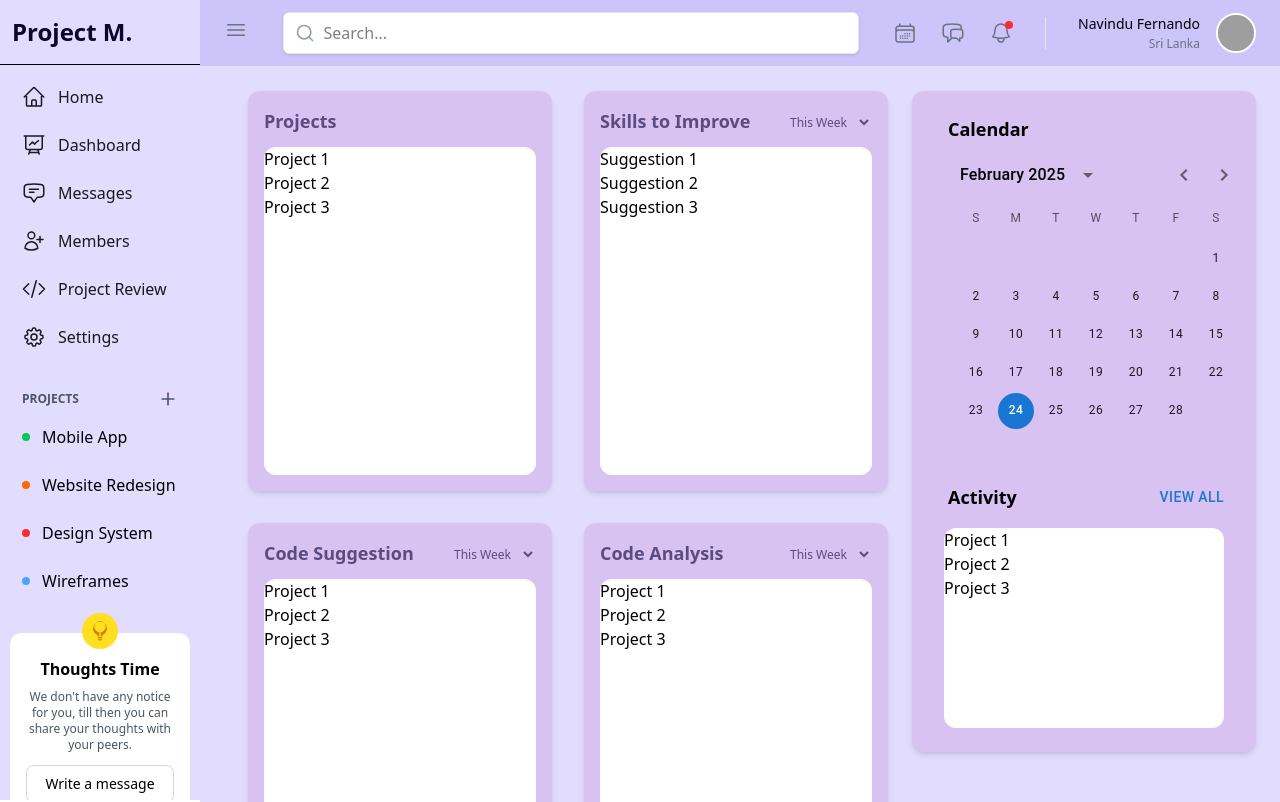
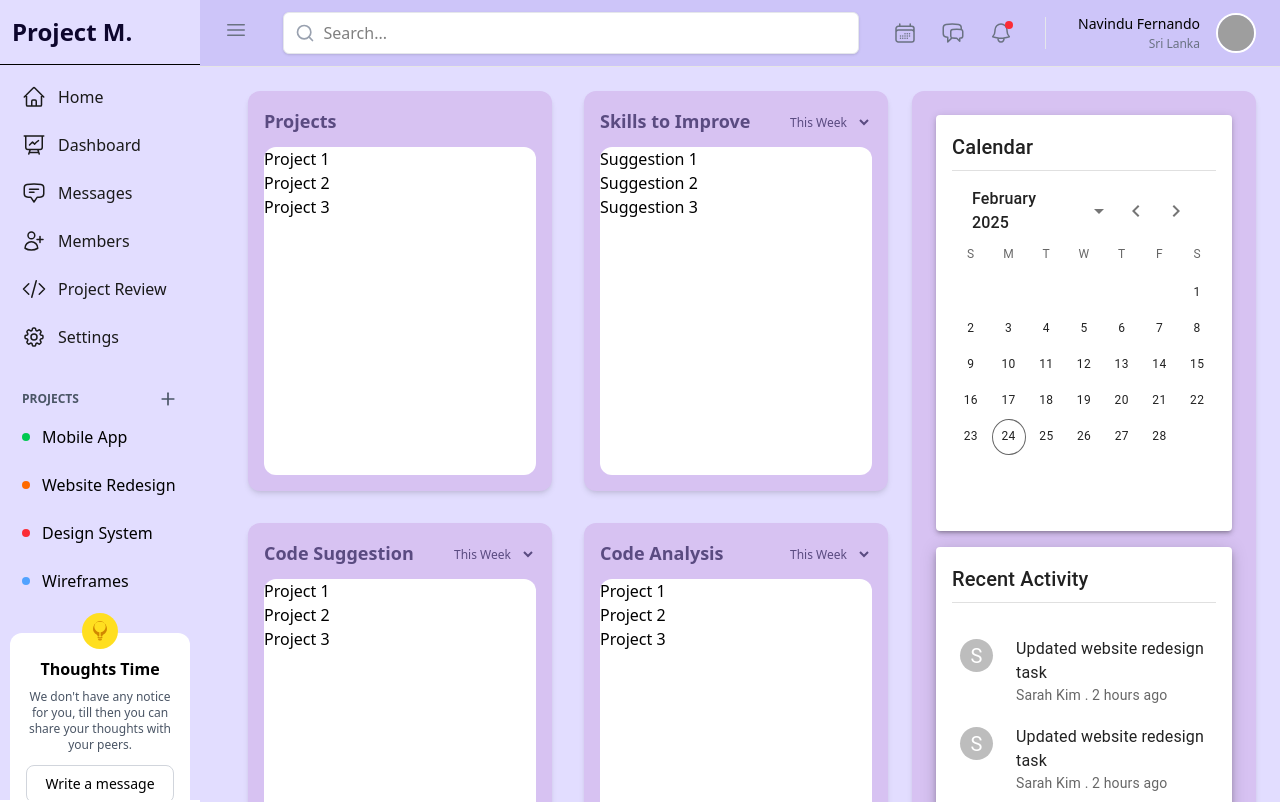
Before and after one commit to navindufernando/QUBIQ, a React (Vite) app in the folder common/sideandnavbar/: page /dashboard in a window 1280 px wide. Shown: the top 802 px of the page. Built offline with nearby package versions, Linux system fonts and the light colour scheme; grey boxes are pictures that could not be loaded.

Commit message:
Matching the styles of Calendar and Activity of PM Dashboard

```diff
--- /dev/null
+++ b/common/sideandnavbar/src/pages/Dashboard-dev/Components/Activity.tsx
@@ -0,0 +1,88 @@
+import {
+  Avatar,
+  Divider,
+  List,
+  ListItem,
+  ListItemAvatar,
+  ListItemText,
+  Paper,
+  Typography,
+} from "@mui/material";
+import React from "react";
+
+const Activity = () => {
+  const recentActivity = [
+    {
+      id: 1,
+      user: "Sarah Kim",
+      action: "Updated website redesign task",
+      time: "2 hours ago",
+    },
+    {
+      id: 2,
+      user: "Sarah Kim",
+      action: "Updated website redesign task",
+      time: "2 hours ago",
+    },
+    {
+      id: 3,
+      user: "Sarah Kim",
+      action: "Updated website redesign task",
+      time: "2 hours ago",
+    },
+    {
+      id: 4,
+      user: "Sarah Kim",
+      action: "Updated website redesign task",
+      time: "2 hours ago",
+    },
+    {
+      id: 5,
+      user: "Sarah Kim",
+      action: "Updated website redesign task",
+      time: "2 hours ago",
+    },
+  ];
+
+  return (
+    <>
+      <Paper elevation={6} sx={{ p: 2, height: "100%", mt: 2 }}>
+        <Typography variant="h6" gutterBottom>
+          Recent Activity
+        </Typography>
+        <Divider sx={{ mb: 2 }} />
+        <List sx={{ width: "100%" }}>
+          {recentActivity.map((activity) => (
+            <ListItem
+              key={activity.id}
+              alignItems="flex-start"
+              sx={{ px: 1, py: 0.5 }}
+            >
+              <ListItemAvatar>
+                <Avatar sx={{ width: 33, height: 33, fontSize: "0.975" }}>
+                  {activity.user.charAt(0)}
+                </Avatar>
+              </ListItemAvatar>
+              <ListItemText
+                primary={activity.action}
+                secondary={
+                  <React.Fragment>
+                    <Typography
+                      component="span"
+                      variant="body2"
+                      color="text.secondary"
+                    >
+                      {activity.user} . {activity.time}
+                    </Typography>
+                  </React.Fragment>
+                }
+              />
+            </ListItem>
+          ))}
+        </List>
+      </Paper>
+    </>
+  );
+};
+
+export default Activity;
--- /dev/null
+++ b/common/sideandnavbar/src/pages/Dashboard-dev/Components/Calendar.tsx
@@ -0,0 +1,42 @@
+import { Divider, Paper, Typography } from "@mui/material";
+import { DateCalendar, LocalizationProvider } from "@mui/x-date-pickers";
+import { AdapterDayjs } from "@mui/x-date-pickers/AdapterDayjs";
+
+const Calendar = () => {
+  return (
+    <>
+      <Paper elevation={3} sx={{ p: 2 }}>
+        <Typography variant="h6" gutterBottom>
+          Calendar
+        </Typography>
+        <Divider sx={{ mb: 1 }} />
+        <LocalizationProvider dateAdapter={AdapterDayjs}>
+          <DateCalendar
+            sx={{
+              width: "100%",
+              "& .MuiPickersCalendarHeader-root": {
+                paddingLeft: 2.5,
+                paddingRight: 2.5,
+              },
+              "& .MuiDayCalendar-weekContainer": {
+                justifyContent: "space-around",
+                margin: "auto",
+              },
+              "& .MuiDayCalendar-header": {
+                justifyContent: "space-around",
+                margin: "auto",
+                fontSize: "0.775rem",
+              },
+              "& .MuiPickerDay-root": {
+                height: 38,
+                fontSize: "0.775rem",
+              },
+            }}
+          />
+        </LocalizationProvider>
+      </Paper>
+    </>
+  );
+};
+
+export default Calendar;
--- a/common/sideandnavbar/src/pages/Dashboard-dev/DevDashboard.tsx
+++ b/common/sideandnavbar/src/pages/Dashboard-dev/DevDashboard.tsx
@@ -10,6 +10,8 @@ import SkillImprovementCard from "./SkillImprovementCard";
 import CodeSuggestionCard from "./CodeSuggestionCard";
 import CodeAnalysisCard from "./CodeAnalysisCard";
 import TaskBoard from "./TaskBoard";
+import Calendar from "./Components/Calendar";
+import Activity from "./Components/Activity";
 
 const DevDashboard = () => {
   const [selectedDate, setSelectedDate] = useState<Dayjs>(dayjs());
@@ -34,24 +36,10 @@ const DevDashboard = () => {
         <div className="w-1/3 ">
           <div className="p-6 bg-[#D7C2F2] shadow-md rounded-xl h-auto">
             {/* Calendar */}
-            <h2 className="text-lg font-semibold ml-3">Calendar</h2>
-            <LocalizationProvider dateAdapter={AdapterDayjs}>
-              <DateCalendar value={selectedDate} onChange={handleDateChange} />
-            </LocalizationProvider>
+            <Calendar />
 
             {/* Activity List */}
-            <div className="flex justify-between items-center mb-3">
-              <h2 className="text-lg font-semibold ml-3">Activity</h2>
-              {/* <div>View All</div> */}
-              <Button href="#text-buttons" className="text-sm">
-                View All
-              </Button>
-            </div>
-            <div className="bg-white min-h-50 max-h-82 rounded-xl grow mx-2">
-              <div>Project 1</div>
-              <div>Project 2</div>
-              <div>Project 3</div>
-            </div>
+            <Activity />
           </div>
         </div>
       </div>
```
